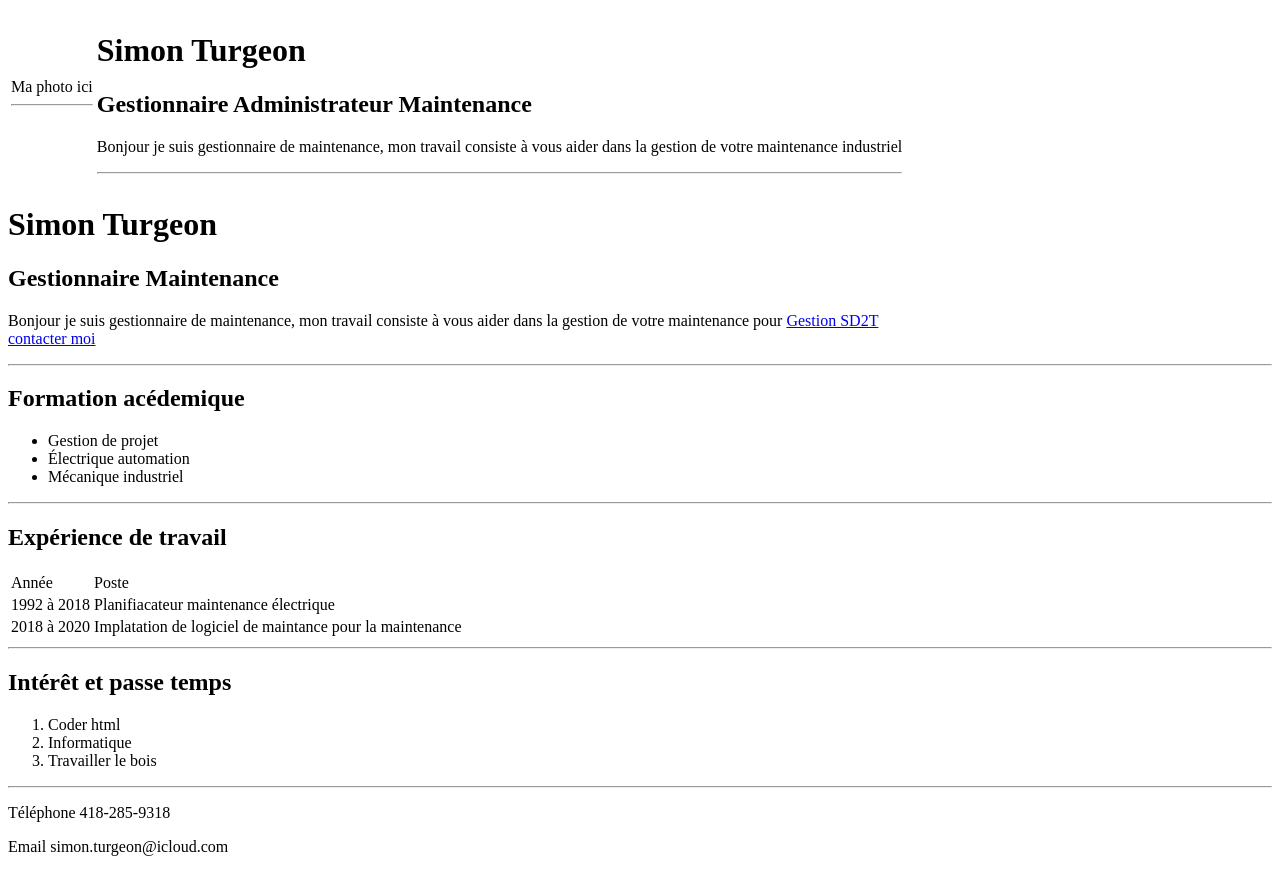
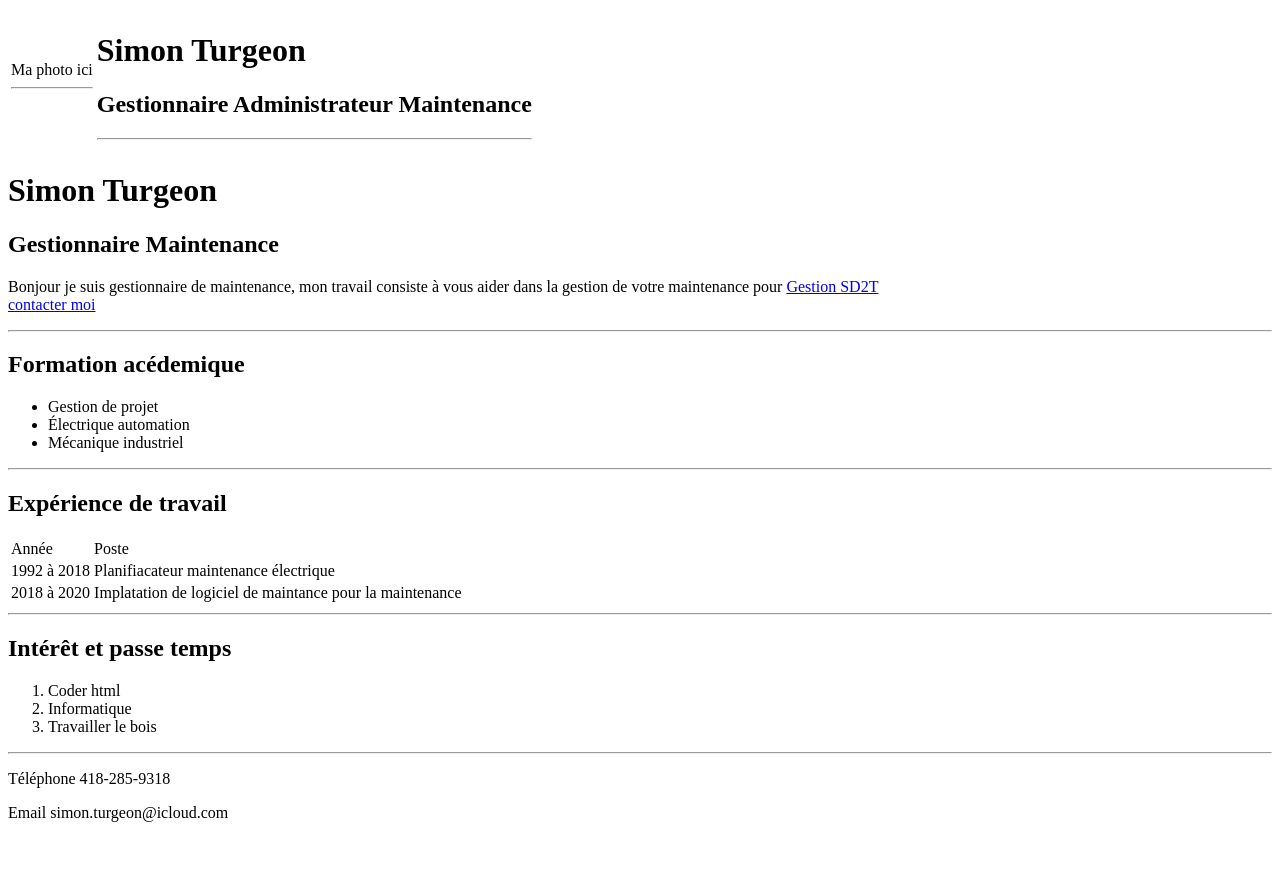
Before and after one commit to SimonTurgeon12/perso, a plain HTML site: page index.html in a window 1280 px wide. After the commit the page ends 838 px from the top, so only its background shows below. Drawn offline with Linux system fonts and the light colour scheme.

Commit message:
Update index.html

```diff
--- a/index.html
+++ b/index.html
@@ -20,10 +20,7 @@
             <td>
                 <h1>Simon Turgeon</h1>
                 <h2>Gestionnaire Administrateur Maintenance </h2>
-                <p>
-                    Bonjour je suis gestionnaire de maintenance,
-                    mon travail consiste à vous aider dans la gestion
-                    de votre maintenance industriel
+
                     <hr>
             </td>
         </tr>
```
